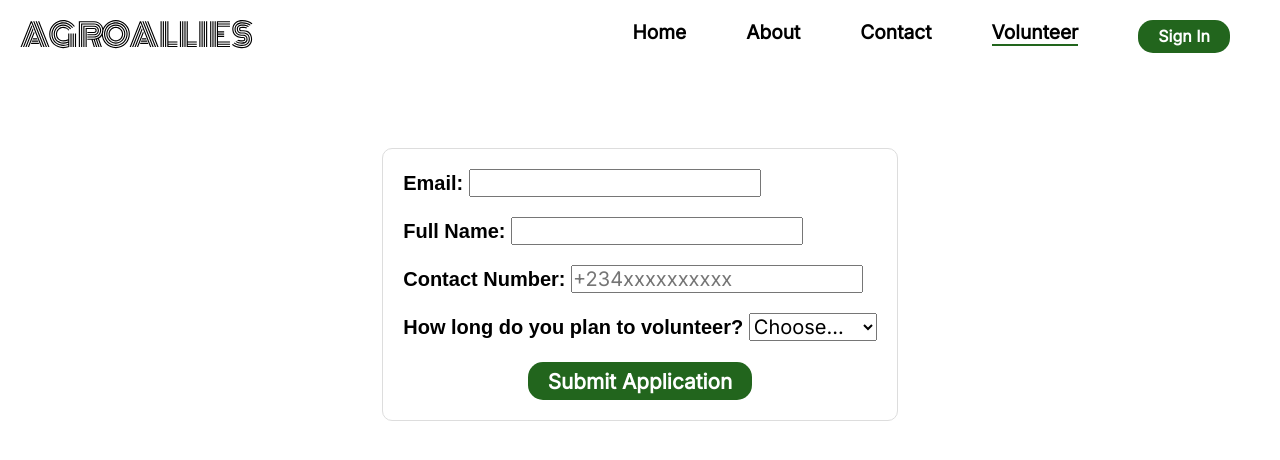
After one commit to group11-webdesign/animal-husbandry, a PHP site: page /volunteer/volunteer_form.html in a window 1280 px wide. The commit adds this page. Shown: the top 460 px of the page. Run offline with PHP 8.4, Linux system fonts and the light colour scheme; a stand-in replaces the project's code that opens the database connection; some libraries are stand-ins or nearby versions.

Commit message:
changes......

```diff
--- a/AgroAllies/css/volunteer.css
+++ b/AgroAllies/css/volunteer.css
@@ -60,6 +60,11 @@ a.nav-link {
     font-weight: bolder;
     text-decoration: none;
     margin-right: 30px;
+}
+
+.farm-name {
+    font-size: 1.5rem;
+    font-weight: bold;
 }
 
 .nav-underline .nav-link.active {
@@ -184,6 +189,9 @@ ul {
 .farm__block__content {
     display: flex;
     flex-flow: column;
+    justify-content: flex-start;
+    text-align: start;
+    align-items: flex-start;
     gap: 16px;
 }
 
--- a/AgroAllies/encyclopedia/index.php
+++ b/AgroAllies/encyclopedia/index.php
@@ -69,7 +69,7 @@
             <div class="menu-items">
                 <ul class="nav-pills custom-pills nav-fill justify-content-end">
                     <li class="nav-item menu-names">
-                        <a class="nav-link" aria-current="page" href="">
+                        <a class="nav-link" aria-current="page" href="../general/general.html">
                             <i class="fas fa-info-circle fa-lg menu-icons"></i>
                             General Info
                         </a>
--- a/AgroAllies/encyclopedia/outbreaks.html
+++ b/AgroAllies/encyclopedia/outbreaks.html
@@ -32,7 +32,7 @@
             <div class="menu-items">
                 <ul class="nav-pills custom-pills nav-fill justify-content-end">
                     <li class="nav-item menu-names">
-                        <a class="nav-link" aria-current="page" href="">
+                        <a class="nav-link" aria-current="page" href="../general/general.html">
                             <i class="fas fa-info-circle fa-lg menu-icons"></i>
                             General Info
                         </a>
--- a/AgroAllies/finance/finance.html
+++ b/AgroAllies/finance/finance.html
@@ -31,7 +31,7 @@
             <div class="menu-items">
                 <ul class="nav-pills custom-pills nav-fill justify-content-end">
                     <li class="nav-item menu-names">
-                        <a class="nav-link" aria-current="page" href="">
+                        <a class="nav-link" aria-current="page" href="../general/general.html">
                             <i class="fas fa-info-circle fa-lg menu-icons"></i>
                             General Info
                         </a>
--- a/AgroAllies/index.html
+++ b/AgroAllies/index.html
@@ -165,7 +165,5 @@
                 window.location.href = '../AgroAllies/sign/log.php';
             });
     </script>
-
-    </script>
 </body>
 </html>
--- a/AgroAllies/veterinary/index.php
+++ b/AgroAllies/veterinary/index.php
@@ -35,7 +35,7 @@
             <div class="menu-items">
                 <ul class="nav-pills custom-pills nav-fill justify-content-end">
                     <li class="nav-item menu-names">
-                        <a class="nav-link" aria-current="page" href="">
+                        <a class="nav-link" aria-current="page" href="../general/general.html">
                             <i class="fas fa-info-circle fa-lg menu-icons"></i>
                             General Info
                         </a>
--- /dev/null
+++ b/AgroAllies/volunteer/volunteer_form.html
@@ -0,0 +1,144 @@
+<!DOCTYPE html>
+<html lang="en">
+<head>
+    <meta charset="UTF-8">
+    <meta name="viewport" content="width=device-width, initial-scale=1.0">
+    <title>Document</title>
+    <link rel="stylesheet" href="../css/volunteer.css">
+    <link href='https://fonts.googleapis.com/css?family=Montserrat' rel='stylesheet'>
+    <link href='https://fonts.googleapis.com/css?family=Inter' rel='stylesheet'>
+    <script src="https://kit.fontawesome.com/73320f1c27.js" crossorigin="anonymous"></script>
+    <script src="../js/script.js" defer></script>
+
+    <style>
+      body, input, select {
+          font-family: 'Inter', sans-serif;
+          font-size: 20px;
+      }
+
+      body, .btn-primary {
+        display: flex;
+        align-items: center;
+        justify-content: center;
+        margin: 0;
+      }
+
+      h2 {
+          font-family: 'Montserrat', sans-serif;
+      }
+
+      .volunteer-form {
+          margin-top: 30px;
+          padding: 20px;
+          border: 1px solid #ddd;
+          border-radius: 10px;
+      }
+
+      .subbtn {
+        display: flex;
+        justify-content:center;
+        align-items:center;
+        text-align: center;
+      }
+
+      .form-label {
+          font-weight: 700;
+      }
+
+      .form-control {
+          margin-bottom: 10px;
+      }
+
+      .btn-primary {
+        font-family: 'Inter', serif;
+        font-size: 1.3rem;
+        color: white;
+        font-weight: bold;
+        border: none;
+        background-color: #22651D;
+        border-radius: 15px;
+        padding-left: 20px;
+        padding-right: 20px;
+        margin-top: 0.7rem;
+        padding-top: 0.4rem;
+        padding-bottom: 0.4rem;
+      }
+
+      .arow {
+        margin-bottom: 10px;
+      }
+  </style>
+</head>
+<body>
+
+    <button type="button" class="btn btn-danger btn-floating btn-lg" id="btn-back-to-top">
+        <i class="fas fa-arrow-up fa-lg"></i>
+      </button>
+
+    <nav id="navbar" class="navbar navbar-expand-lg navbar-light">
+        <a class="navbar-brand" href="#">
+            <img src="../assets/AgroAllies-Black.svg" alt="AgroAllies Logo">
+        </a>
+        <div class=" justify-content-end" id="navbarNav">
+            <ul class="navbar-nav nav-underline">
+                <li class="nav-item">
+                    <a class="nav-link" href="../index.html">Home</a>
+                </li>
+                <li class="nav-item">
+                    <a class="nav-link" href="../index.html#section3">About</a>
+                </li>
+                <li class="nav-item">
+                    <a class="nav-link" href="#">Contact</a>
+                </li>
+                <li class="nav-item">
+                    <a class="nav-link active" aria-current="page" href="../volunteer/volunteer.html">Volunteer</a>
+                </li>
+                <li class="nav-item">
+                  <button id="signInBtn" class="btn sign-in-btn">Sign In</button>
+              </li>
+            </ul>
+        </div>
+    </nav>
+
+    <div class="volunteer-form">
+        <form class="row g-3">
+            <div class=" arow col-md-6">
+              <label for="inputEmail4" class="form-label">Email:</label>
+              <input type="email" class="form-control" id="inputEmail4">
+            </div>
+            <div class="arow col-md-6">
+              <label for="inputName4" class="form-label">Full Name:</label>
+              <input type="text" class="form-control" id="inputName4">
+            </div>
+            <div class="arow col-12">
+              <label for="inputNumber" class="form-label">Contact Number:</label>
+              <input type="text" class="form-control" id="inputNumber" placeholder="+234xxxxxxxxxx">
+            </div>
+            <div class="arow col-md-4">
+              <label for="inputPeriod" class="form-label">How long do you plan to volunteer?</label>
+              <select id="inputPeriod" class="form-select">
+                <option selected>Choose...</option>
+                <option>Long Term</option>
+                <option>Short Term</option>
+              </select>
+            </div>
+            <div class=" subbtn col-12">
+              <button type="submit" class="btn btn-primary">Submit Application</button>
+            </div>
+          </form>
+    </div>
+
+    </div>
+
+    <script>
+      var signInBtn = document.getElementById('signInBtn');
+
+      // Attach a click event listener to the button
+      signInBtn.addEventListener('click', function() {
+          // Redirect the user to the log.php page
+          window.location.href = '../sign/log.php';
+      });
+  </script>
+
+</body>
+</html>
--- a/AgroAllies/weather/index.php
+++ b/AgroAllies/weather/index.php
@@ -94,7 +94,7 @@ $currentTime = time();
             <div class="menu-items">
                 <ul class="nav-pills custom-pills nav-fill justify-content-end">
                     <li class="nav-item menu-names">
-                        <a class="nav-link" aria-current="page" href="">
+                        <a class="nav-link" aria-current="page" href="../general/general.html">
                             <i class="fas fa-info-circle fa-lg menu-icons"></i>
                             General Info
                         </a>
```
Also changed, not shown: AgroAllies/volunteer/volunteer.html (+26 -13 lines).
